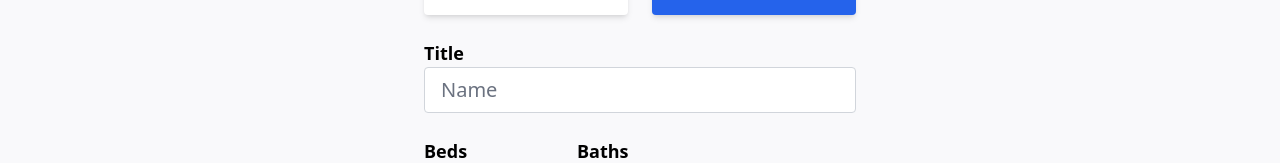
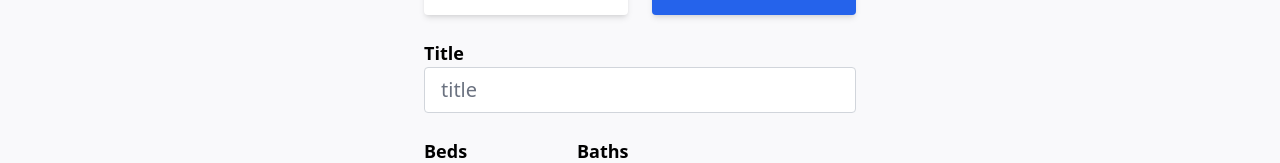
Before and after one commit to patrickgip94/Rentit, a React (Create React App) app: page /create-listings in a window 1280 px wide. Shown: the part 193-356 px from the top of the page. Built offline with nearby package versions, Linux system fonts and the light colour scheme; no server answers; sample sign-in values are in the browser's storage.

Commit message:
Updated CreatingListing page

```diff
--- a/src/pages/CreateListing.jsx
+++ b/src/pages/CreateListing.jsx
@@ -211,7 +211,7 @@ export default function CreateListing() {
           id="title"
           value={name}
           onChange={onChange}
-          placeholder="Name"
+          placeholder="title"
           maxLength="32"
           minLength="10"
           required
```
